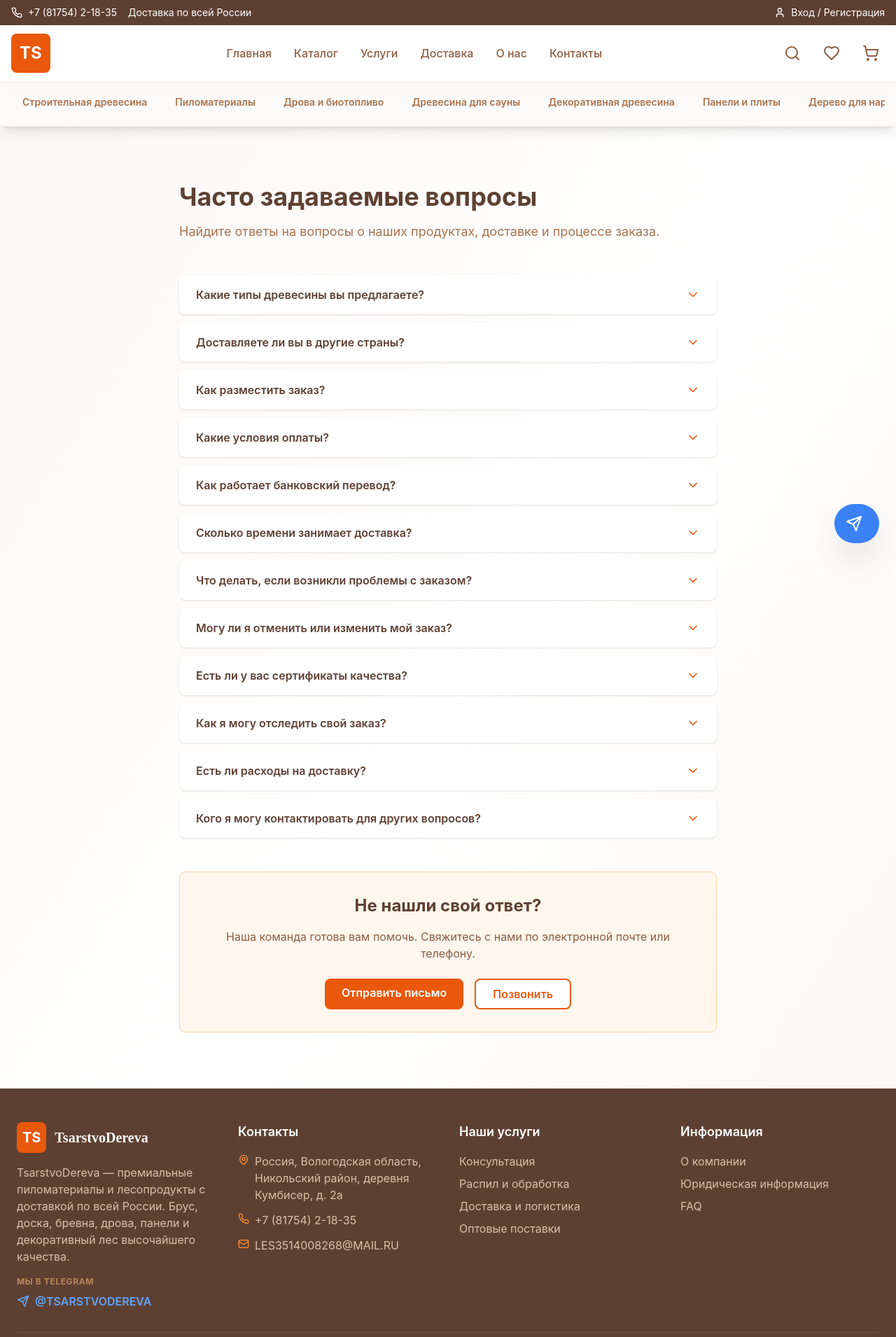
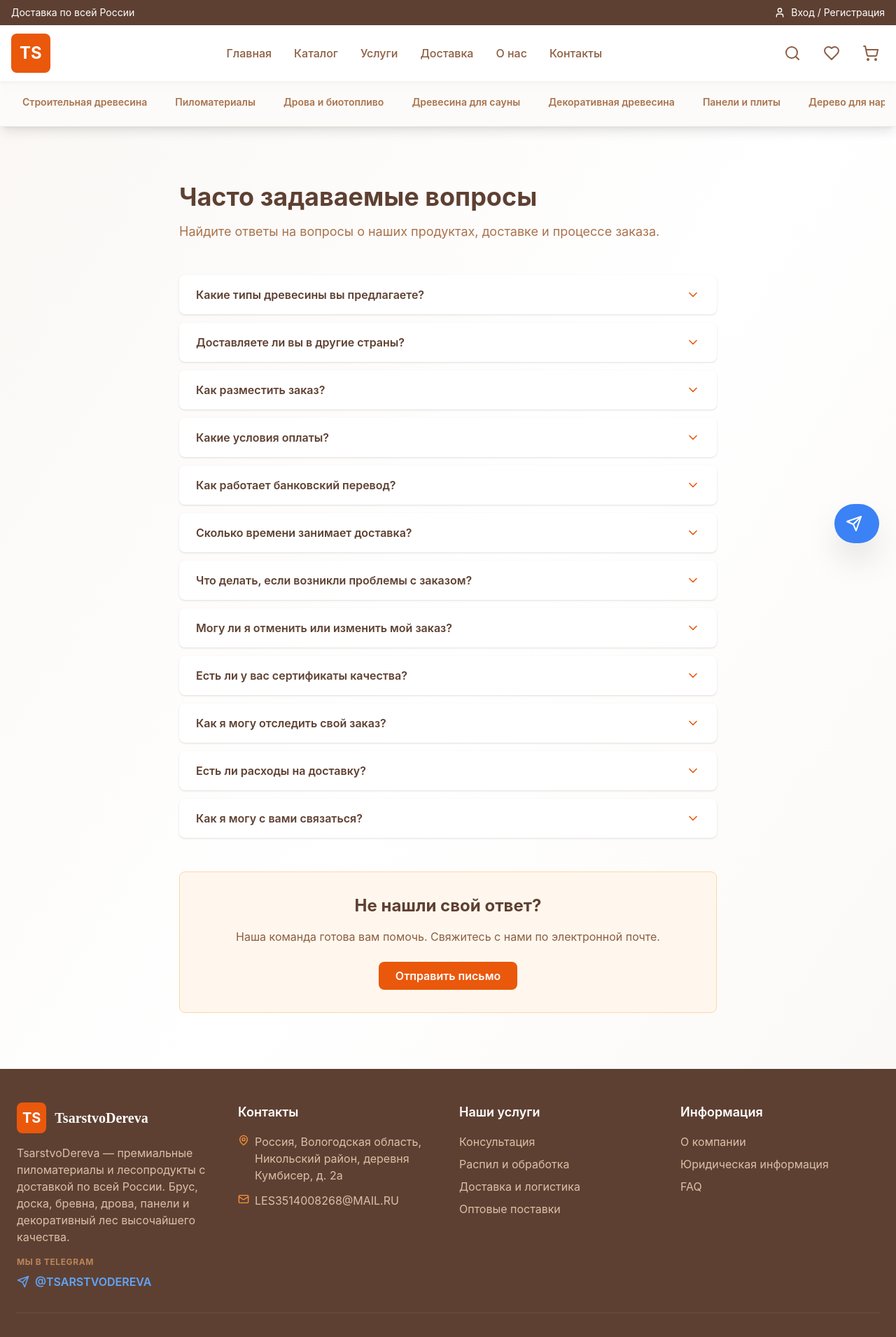
Before and after one commit to passivedrop-lab/bois, a Next.js app: page /faq in a window 1280 px wide. Shown: the top 1910 px of the page at 70% size. Built offline with nearby package versions, Linux system fonts and the light colour scheme.

Commit message:
feat: remove phone number from all pages

```diff
--- a/app/faq/page.tsx
+++ b/app/faq/page.tsx
@@ -52,8 +52,8 @@ export default function FAQPage() {
       answer: "Расходы на доставку зависят от вашего местоположения и объема заказа. Они будут сообщены вам перед подтверждением платежа."
     },
     {
-      question: "Кого я могу контактировать для других вопросов?",
-      answer: "Наша команда доступна по электронной почте seles95@yandex.ru или по телефону +7 (81754) 2-18-35. Мы обычно отвечаем в течение 24 часов."
+      question: "Как я могу с вами связаться?",
+      answer: "Наша команда доступна по электронной почте seles95@yandex.ru. Мы обычно отвечаем в течение 24 часов."
     }
   ]
 
@@ -94,7 +94,7 @@ export default function FAQPage() {
           <div className="mt-12 bg-fire-50 rounded-lg p-8 border border-fire-200 text-center">
             <h2 className="text-2xl font-bold text-wood-900 mb-4">Не нашли свой ответ?</h2>
             <p className="text-wood-700 mb-6">
-              Наша команда готова вам помочь. Свяжитесь с нами по электронной почте или телефону.
+              Наша команда готова вам помочь. Свяжитесь с нами по электронной почте.
             </p>
             <div className="flex flex-col sm:flex-row gap-4 justify-center">
               <a
@@ -103,12 +103,6 @@ export default function FAQPage() {
               >
                 Отправить письмо
               </a>
-              <a
-                href="tel:+78175421835"
-                className="bg-white border-2 border-fire-600 text-fire-600 px-6 py-2 rounded-lg hover:bg-fire-50 transition font-semibold"
-              >
-                Позвонить
-              </a>
             </div>
           </div>
         </div>
--- a/app/kontakty/page.tsx
+++ b/app/kontakty/page.tsx
@@ -24,15 +24,7 @@ export default function Page() {
                 </div>
               </div>
 
-              <div className="flex items-start gap-4">
-                <div className="bg-wood-100 p-3 rounded-lg">
-                  <Phone className="text-wood-900" size={24} />
-                </div>
-                <div>
-                  <h3 className="font-semibold text-wood-900">Телефон</h3>
-                  <p className="text-wood-600">+7 (81754) 2-18-35</p>
-                </div>
-              </div>
+
 
               <div className="flex items-start gap-4">
                 <div className="bg-wood-100 p-3 rounded-lg">
--- a/components/Footer.tsx
+++ b/components/Footer.tsx
@@ -39,12 +39,7 @@ export default function Footer() {
                 <MapPin size={16} className="text-fire-400 mt-0.5 flex-shrink-0 sm:w-4.5 sm:h-4.5" />
                 <span>Россия, Вологодская область, Никольский район, деревня Кумбисер, д. 2а</span>
               </li>
-              <li className="flex items-start gap-2">
-                <Phone size={16} className="text-fire-400 mt-0.5 flex-shrink-0 sm:w-4.5 sm:h-4.5" />
-                <a href="tel:+78175421835" className="hover:text-fire-400 transition break-all">
-                  +7 (81754) 2-18-35
-                </a>
-              </li>
+
               <li className="flex items-start gap-2">
                 <Mail size={16} className="text-fire-400 mt-0.5 flex-shrink-0 sm:w-4.5 sm:h-4.5" />
                 <a href="mailto:LES3514008268@MAIL.RU" className="hover:text-fire-400 transition break-all">
--- a/components/Header.tsx
+++ b/components/Header.tsx
@@ -35,10 +35,6 @@ export default function Header() {
         <div className="container mx-auto px-4">
           <div className="flex flex-col sm:flex-row justify-between items-center gap-2 sm:gap-0 text-xs sm:text-sm">
             <div className="flex items-center gap-3 sm:gap-4">
-              <a href="tel:+78175421835" className="flex items-center gap-1.5 sm:gap-2 hover:text-fire-400 transition whitespace-nowrap">
-                <Phone size={14} className="sm:w-4 sm:h-4" />
-                <span className="text-xs sm:text-sm">+7 (81754) 2-18-35</span>
-              </a>
               <span className="hidden sm:inline">Доставка по всей России</span>
             </div>
             <div className="flex items-center gap-3 sm:gap-4">
```
